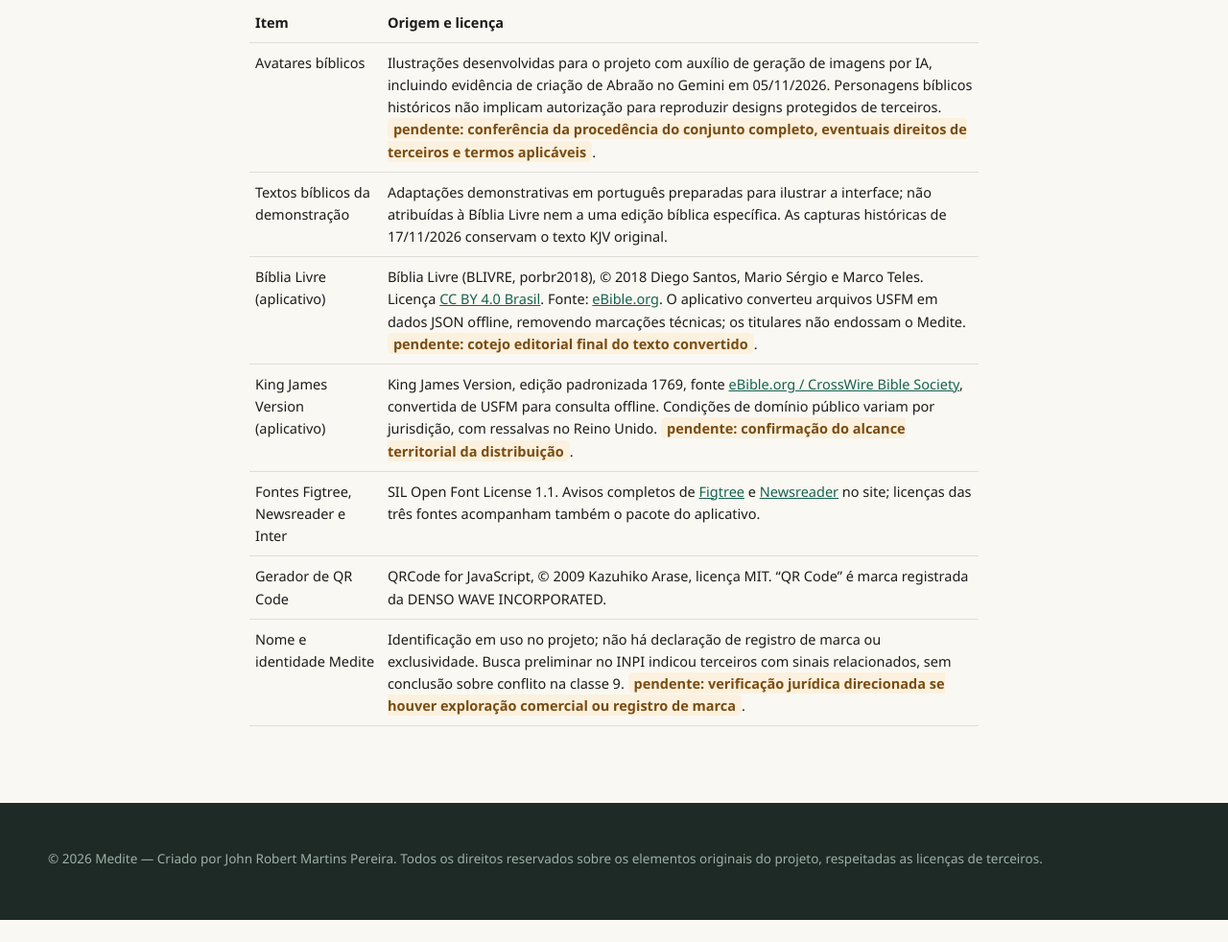
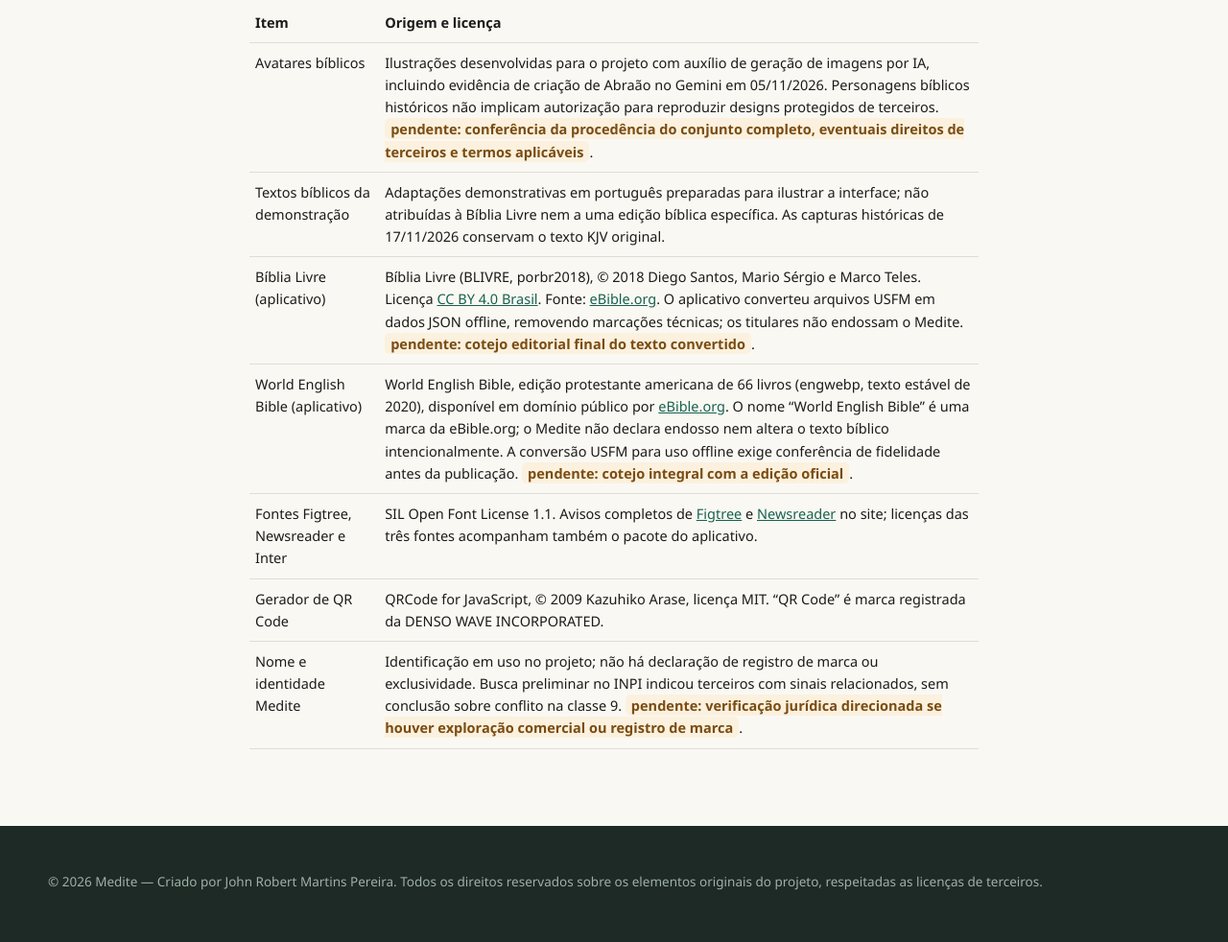
Before and after one commit to john-notebook-brasil/medite-site, a plain HTML site: page legal.html in a window 1280 px wide. Shown: the part 1702-2684 px from the top of the page at 96% size. Before the commit the page ends 2661 px from the top, so only its background shows below. Drawn offline with Linux system fonts and the light colour scheme.

Commit message:
docs(site): credit public-domain World English Bible instead of KJV for international release

```diff
--- a/legal.html
+++ b/legal.html
@@ -44,7 +44,7 @@ table{width:100%;border-collapse:collapse;font-size:14.5px}td,th{border-bottom:1
 <tr><td>Avatares bíblicos</td><td>Ilustrações desenvolvidas para o projeto com auxílio de geração de imagens por IA, incluindo evidência de criação de Abraão no Gemini em 05/11/2026. Personagens bíblicos históricos não implicam autorização para reproduzir designs protegidos de terceiros. <span class="pend">pendente: conferência da procedência do conjunto completo, eventuais direitos de terceiros e termos aplicáveis</span>.</td></tr>
 <tr><td>Textos bíblicos da demonstração</td><td>Adaptações demonstrativas em português preparadas para ilustrar a interface; não atribuídas à Bíblia Livre nem a uma edição bíblica específica. As capturas históricas de 17/11/2026 conservam o texto KJV original.</td></tr>
 <tr><td>Bíblia Livre (aplicativo)</td><td>Bíblia Livre (BLIVRE, porbr2018), © 2018 Diego Santos, Mario Sérgio e Marco Teles. Licença <a href="https://creativecommons.org/licenses/by/4.0/br/">CC BY 4.0 Brasil</a>. Fonte: <a href="https://ebible.org/porbr2018/">eBible.org</a>. O aplicativo converteu arquivos USFM em dados JSON offline, removendo marcações técnicas; os titulares não endossam o Medite. <span class="pend">pendente: cotejo editorial final do texto convertido</span>.</td></tr>
-<tr><td>King James Version (aplicativo)</td><td>King James Version, edição padronizada 1769, fonte <a href="https://ebible.org/Scriptures/details.php?id=eng-kjv2006">eBible.org / CrossWire Bible Society</a>, convertida de USFM para consulta offline. Condições de domínio público variam por jurisdição, com ressalvas no Reino Unido. <span class="pend">pendente: confirmação do alcance territorial da distribuição</span>.</td></tr>
+<tr><td>World English Bible (aplicativo)</td><td>World English Bible, edição protestante americana de 66 livros (engwebp, texto estável de 2020), disponível em domínio público por <a href="https://ebible.org/details.php?id=engwebp">eBible.org</a>. O nome “World English Bible” é uma marca da eBible.org; o Medite não declara endosso nem altera o texto bíblico intencionalmente. A conversão USFM para uso offline exige conferência de fidelidade antes da publicação. <span class="pend">pendente: cotejo integral com a edição oficial</span>.</td></tr>
 <tr><td>Fontes Figtree, Newsreader e Inter</td><td>SIL Open Font License 1.1. Avisos completos de <a href="assets/fonts/OFL-Figtree.txt">Figtree</a> e <a href="assets/fonts/OFL-Newsreader.txt">Newsreader</a> no site; licenças das três fontes acompanham também o pacote do aplicativo.</td></tr>
 <tr><td>Gerador de QR Code</td><td>QRCode for JavaScript, © 2009 Kazuhiko Arase, licença MIT. “QR Code” é marca registrada da DENSO WAVE INCORPORATED.</td></tr>
 <tr><td>Nome e identidade Medite</td><td>Identificação em uso no projeto; não há declaração de registro de marca ou exclusividade. Busca preliminar no INPI indicou terceiros com sinais relacionados, sem conclusão sobre conflito na classe 9. <span class="pend">pendente: verificação jurídica direcionada se houver exploração comercial ou registro de marca</span>.</td></tr>
```
